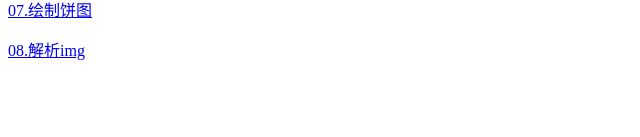
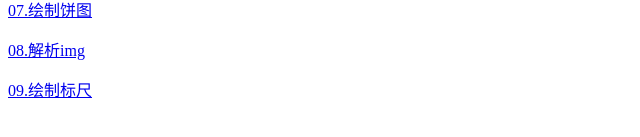
Before and after one commit to zulezhe/zu-learn-canvas, a plain HTML site: page index.html in a window 1280 px wide. Shown: the part 251-388 px from the top of the page, without its empty margins (0-640 px from the left). Drawn offline with Linux system fonts and the light colour scheme.

Commit message:
增加绘制标尺

```diff
--- a/index.html
+++ b/index.html
@@ -2,7 +2,7 @@
  * @Author: zulezhe
  * @Date: 2021-01-20 19:14:13
  * @LastEditors: zulezhe
- * @LastEditTime: 2021-01-20 19:20:17
+ * @LastEditTime: 2021-01-20 19:22:48
  * @Description: In User Settings Edit
  * @FilePath: \canvas\index.html
 -->
@@ -33,5 +33,6 @@
     <a href="./01-基本/06.绘制折线图.html">06.绘制折线图</a>
     <a href="./01-基本/07.绘制饼图.html">07.绘制饼图</a>
     <a href="./01-基本/08.解析img.html">08.解析img</a>
+    <a href="./01-基本/09.绘制标尺.html">09.绘制标尺</a>
   </body>
 </html>
```
Also changed, not shown: 01-基本/09.绘制标尺.html (renamed from 01-基本/04.绘制标尺.html).
